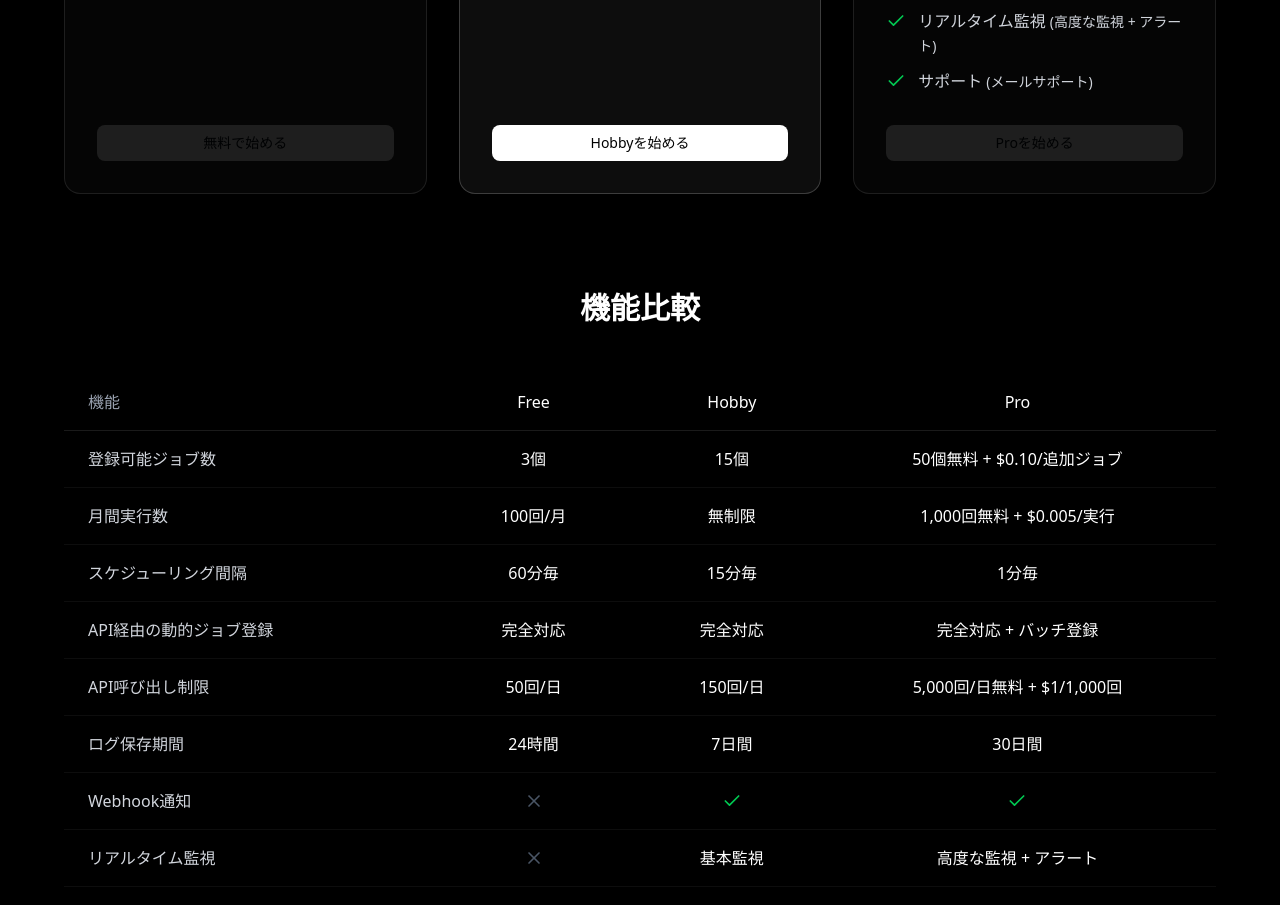
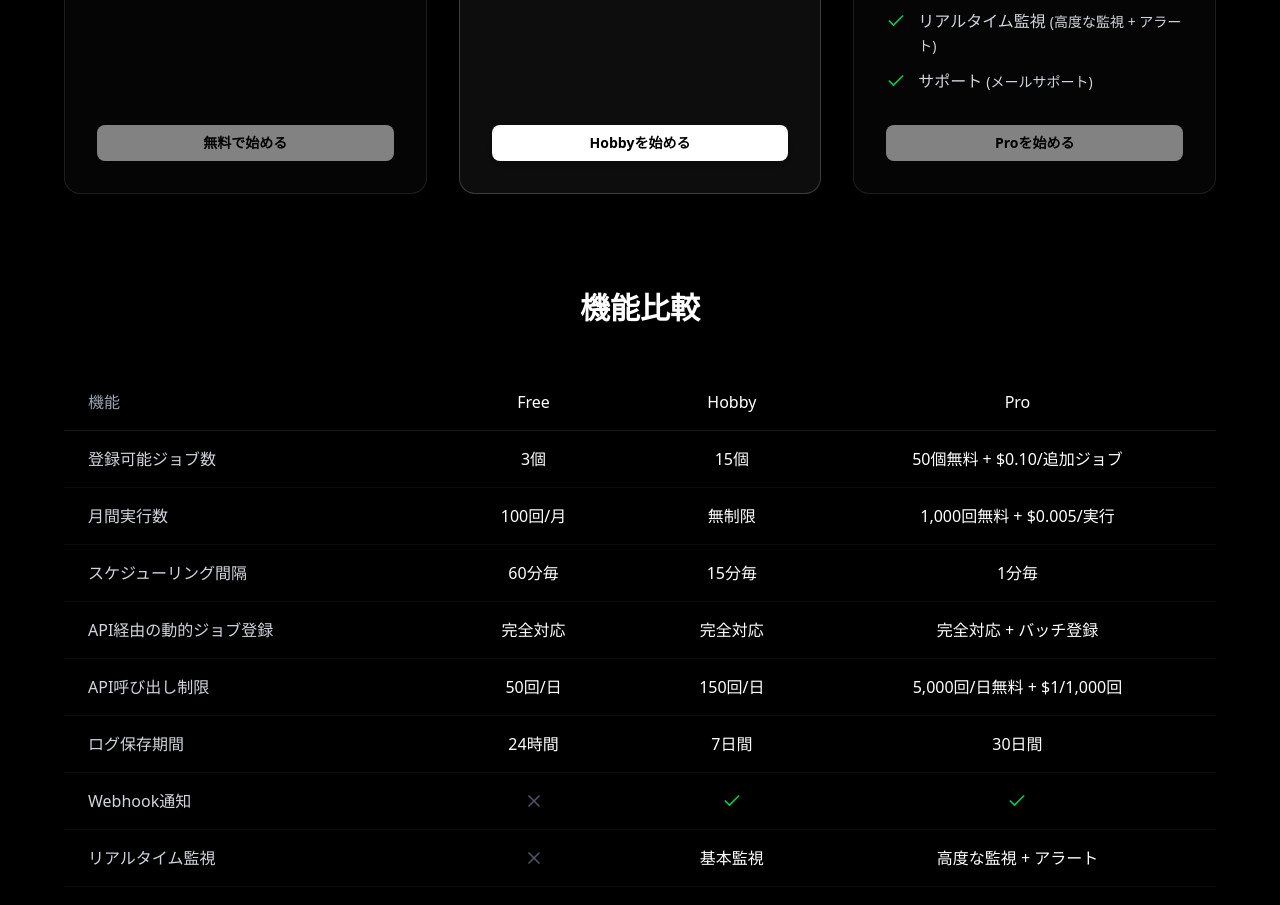
Before and after one commit to Claft-Developers/ReCoron, a Next.js app: page /pricing in a window 1280 px wide. Shown: the part 820-1725 px from the top of the page. Built offline with nearby package versions, Linux system fonts and the light colour scheme.

Commit message:
fix: change color

```diff
--- a/src/components/pricing/pricing-card.tsx
+++ b/src/components/pricing/pricing-card.tsx
@@ -61,10 +61,10 @@ export function PricingCard({
             </ul>
 
             <Button
-                className={`w-full ${
+                className={`w-full cursor-pointer font-semibold transition-all ${
                     popular
-                        ? "bg-white text-black hover:bg-gray-200"
-                        : "bg-white/10 hover:bg-white/20"
+                        ? "bg-white text-black hover:bg-gray-100 hover:shadow-lg hover:scale-[1.02] shadow-md"
+                        : "bg-white/50 text-black hover:bg-white hover:shadow-lg hover:scale-[1.02]"
                 }`}
             >
                 {cta}
```
